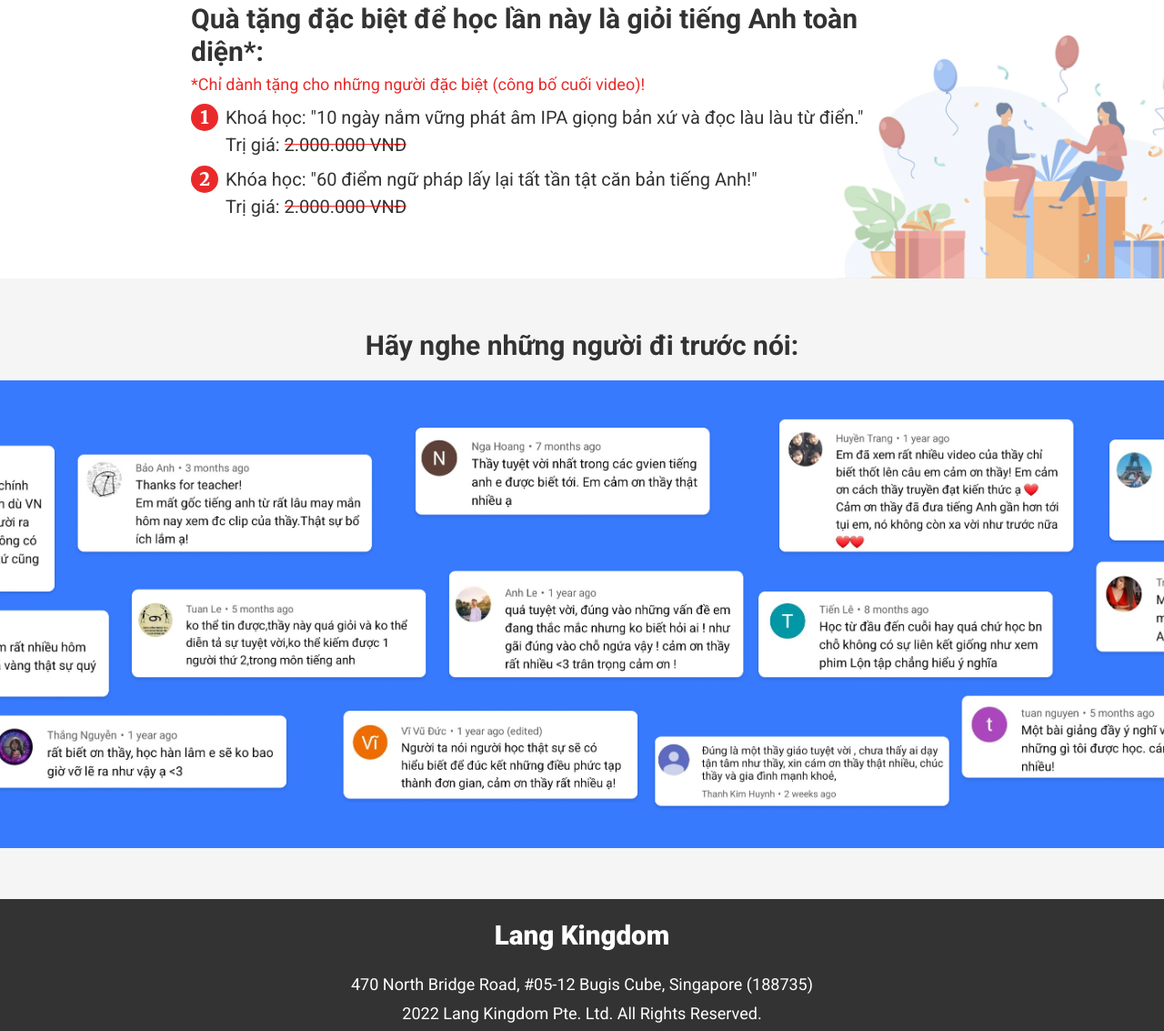
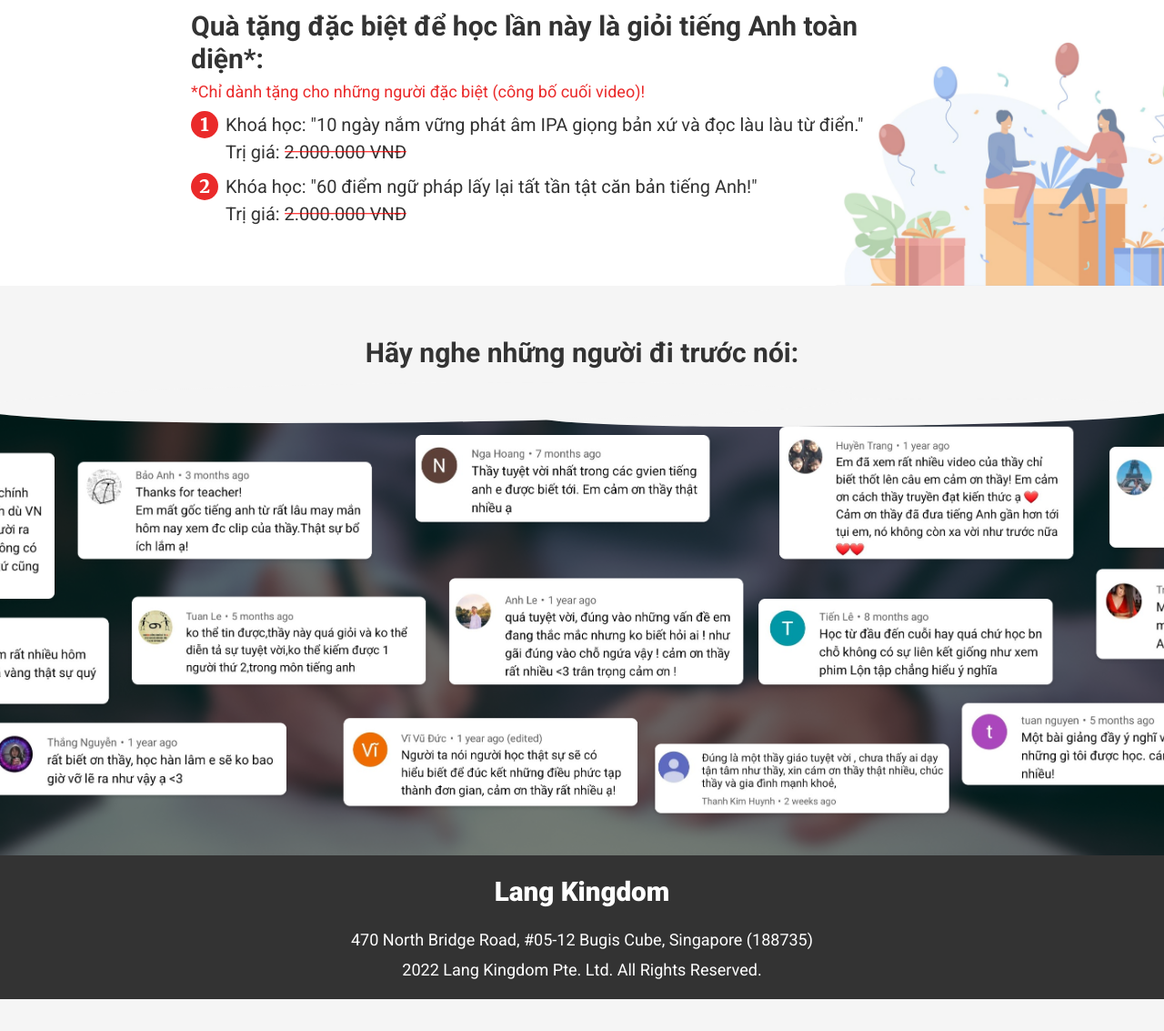
Before and after one commit to Minhpng/LK-landingpage, a website: page index.html in a window 1280 px wide. Shown: the part 1023-2156 px from the top of the page at 91% size. After the commit the page ends 2121 px from the top, so only its background shows below. Drawn offline with nearby package versions, Linux system fonts and the light colour scheme.

Commit message:
no message

```diff
--- a/index.html
+++ b/index.html
@@ -90,6 +90,7 @@
 				</div>
 
 				<div class="testimonial__wrapper">
+					<div class="wave"></div>
 					<div class="">
 						<div class="review-image">
 							<img src="./img/comment/big-comment.png" alt="">
--- a/sass/_utilities.scss
+++ b/sass/_utilities.scss
@@ -168,6 +168,7 @@
 	justify-content: center;
 	align-items: center;
 	position: relative;
+	margin-inline: -30px;
 
 	.play-icon {
 		position: absolute;
@@ -201,10 +202,10 @@
 
 .wave {
 	position: absolute;
-	height: 48px;
+	height: 28px;
 	width: 100%;
-	background: #377afd;
-	bottom: 0;
+	background: #f5f5f5;
+	top: -9px;
 }
 
 .wave::before,
@@ -218,14 +219,14 @@
 .wave::before {
 	width: 55%;
 	height: 109%;
-	background-color: #fff;
+	background-color: #f5f5f5;
 	right: -1.5%;
-	top: 60%;
+	top: 77%;
 }
 .wave::after {
-	width: 55%;
-	height: 100%;
-	background-color: #377afd;
+	width: 75%;
+	height: 160%;
+	background-color: #f5f5f5;
 	left: -1.5%;
-	top: 40%;
+	top: 13%;
 }
--- a/sass/style.scss
+++ b/sass/style.scss
@@ -1,6 +1,6 @@
+@import "./variables";
 @import "./normalize";
 @import "./text-color";
-@import "./variables";
 @import "./utilities";
 
 * {
@@ -86,9 +86,6 @@ header .container {
 		grid-template-columns: min(750px, 100%) auto;
 		justify-content: start;
 	}
-
-	.gift-content-wrapper {
-	}
 }
 
 // ===============================================================
@@ -96,7 +93,7 @@ header .container {
 
 .testimonial {
 	text-align: center;
-	padding-block: var(--section-padding);
+	padding-top: var(--section-padding);
 	margin-inline: auto;
 	overflow: hidden;
 	// background-color: #377afd;
@@ -108,11 +105,11 @@ header .container {
 	.review-image {
 		background-image: url("../img/comment/big-comment-vertical.png");
 		background-size: 100%;
-		background-position: center top;
+		background-position: center center;
 		background-repeat: no-repeat;
 		width: calc(100% - 20px);
 		margin-inline: auto;
-		padding-top: 470%;
+		padding-top: 480%;
 
 		img {
 			display: none;
@@ -151,8 +148,13 @@ header .container {
 
 .testimonial__wrapper {
 	// background-color: var(--bg-light);
-	background-color: #377afd;
+	background-image: url("../img/background-review.jpg"), linear-gradient(rgba(0, 0, 0, 0.5), rgba(0, 0, 0, 0.5));
+	background-size: cover;
+	background-position: top left;
+	background-blend-mode: overlay;
+	// background-color: #377afd;
 	padding-block: 1.25em;
+	position: relative;
 }
 
 .testimonial .swiper-wrapper {
```
Also changed, not shown: css/style.css, img/background-review.jpg (added), 1 other file.
